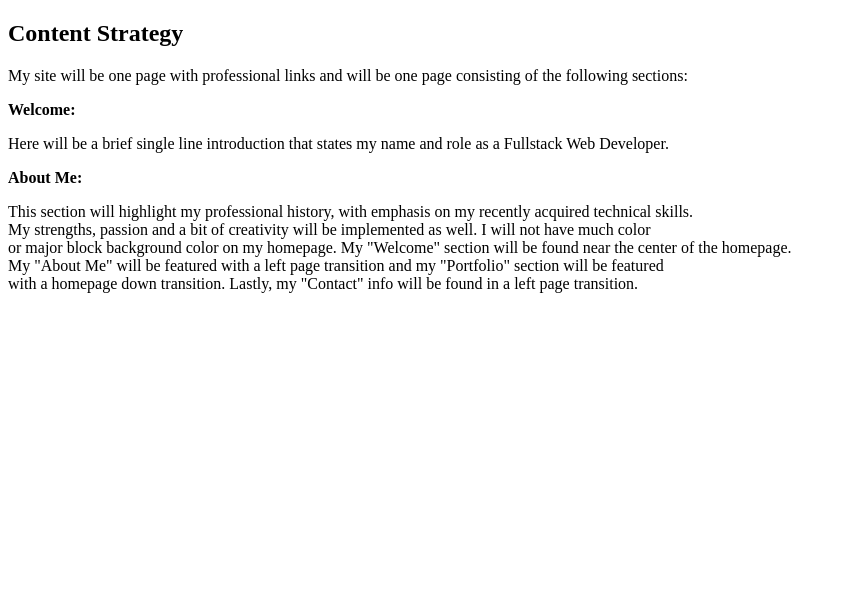
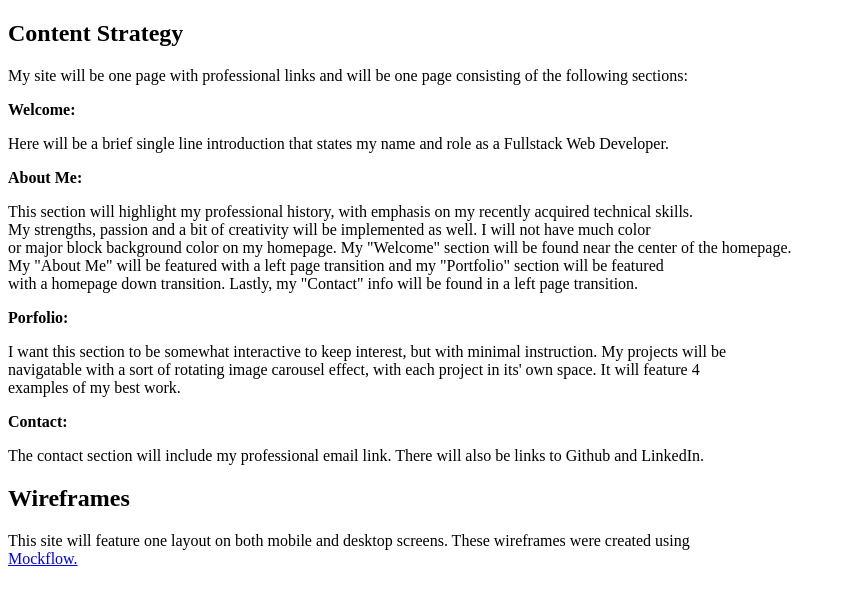
Before and after one commit to berninagray/bernina-gray, a PHP site: page /milestone-2.php in a window 1280 px wide. Shown: the top 605 px of the page, without its empty margins (0-846 px from the left). Run offline with PHP 8.4, Linux system fonts and the light colour scheme.

Commit message:
Adding Milestone 2

```diff
--- a/public_html/documentation/milestone-2.php
+++ b/public_html/documentation/milestone-2.php
@@ -7,7 +7,7 @@
 	<body>
 		<h2>Content Strategy</h2>
 		<p>My site will be one page with professional links and will be one page consisting of the following sections:</p>
-		<strong>Welcome:</strong>
+		<p><strong>Welcome:</strong></p>
 		<p>Here will be a brief single line introduction that states my name and role as a Fullstack Web Developer. </p>
 		<p><strong>About Me:</strong></p>
 		<p>This section will highlight my professional history, with emphasis on my recently acquired technical skills. <br>
@@ -15,7 +15,16 @@
 		or major block background color on my homepage. My "Welcome" section will be found near the center of the homepage. <br>
 		My "About Me" will be featured with a left page transition and my "Portfolio" section will be featured <br>
 		with a homepage down transition. Lastly, my "Contact" info will be found in a left page transition. </p>
-		<p><strong></strong></p>
-		<h3></h3>
+		<p><strong>Porfolio:</strong></p>
+		<p>I want this section to be somewhat interactive to keep interest, but with minimal instruction. My projects will be <br>
+		navigatable with a sort of rotating image carousel effect, with each project in its' own space. It will feature 4 <br>
+		examples of my best work.</p>
+		<p><strong>Contact:</strong></p>
+		<p>The contact section will include my professional email link. There will also be links to Github and LinkedIn.<br>
+		</p>
+		<h2>Wireframes</h2>
+		<p>This site will feature one layout on both mobile and desktop screens. These wireframes were created using <br>
+		<a href="https://mockflow.com">Mockflow.</a></p>
+
 	</body>
 </html>
```
